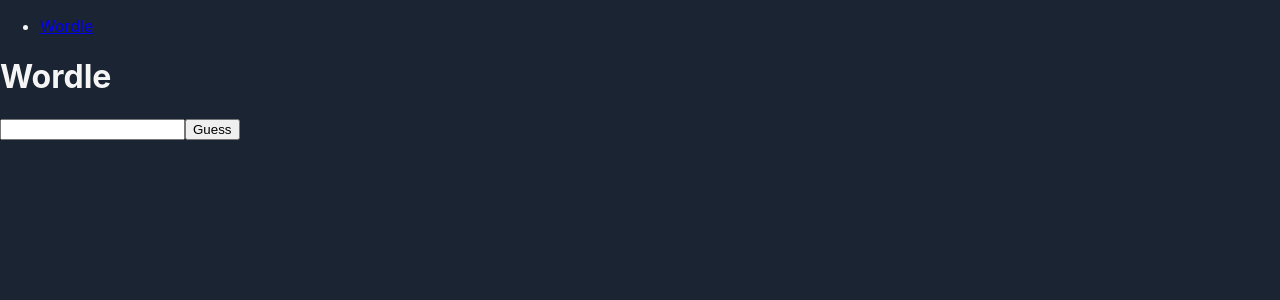
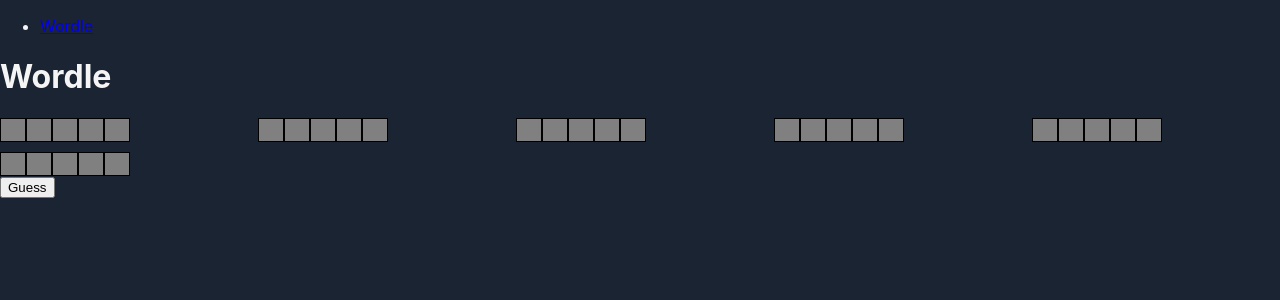
Before and after one commit to sahil-tandon/zephyr, a React (Create React App) app: page /wordle in a window 1280 px wide. Shown: the top 300 px of the page. Built offline with nearby package versions, Linux system fonts and the light colour scheme.

Commit message:
Zephyr | Now uses grid boxes for input that change color post guess submission according to letter presence/positioning in the final answer.

```diff
--- /dev/null
+++ b/src/components/Wordle.css
@@ -0,0 +1,28 @@
+.guess-grid {
+    display: grid;
+    grid-template-columns: repeat(5, 1fr);
+    gap: 10px;
+}
+
+.guess-row {
+    display: flex;
+}
+
+.guess-cell {
+    width: 20px;
+    height: 20px;
+    border: 1px solid black;
+    text-align: center;
+}
+
+.guess-cell-green {
+    background-color: green;
+}
+
+.guess-cell-yellow {
+    background-color: yellow;
+}
+
+.guess-cell-gray {
+    background-color: gray;
+}
--- a/src/components/Wordle.js
+++ b/src/components/Wordle.js
@@ -1,4 +1,5 @@
-import React, { useState, useEffect } from "react";
+import React, { useState, useEffect, useRef } from "react";
+import "./Wordle.css";
 
 const words = [
   "music",
@@ -16,10 +17,20 @@
   const [word, setWord] = useState(
     words[Math.floor(Math.random() * words.length)]
   );
-  const [guess, setGuess] = useState("");
-  const [guesses, setGuesses] = useState([]);
+  const [guesses, setGuesses] = useState(
+    Array(6).fill({ guess: "", feedback: Array(5).fill("gray") })
+  );
   const [gameOver, setGameOver] = useState(false);
   const [guessCount, setGuessCount] = useState(0);
+  const inputRefs = useRef(
+    Array(6)
+      .fill(0)
+      .map((_, i) =>
+        Array(5)
+          .fill(0)
+          .map((_, j) => React.createRef())
+      )
+  );
 
   useEffect(() => {
     setWord(words[Math.floor(Math.random() * words.length)]);
@@ -30,14 +41,18 @@
     if (gameOver) {
       return;
     }
-    const guess = event.target.elements.guess.value;
-    setGuess(guess);
+
+    const guess = inputRefs.current[guessCount]
+      .map((ref) => ref.current.value)
+      .join("");
     const feedback = guess.split("").map((g, i) => {
       if (g === word[i]) return "green";
       if (word.includes(g)) return "yellow";
       return "gray";
     });
-    setGuesses([...guesses, { guess, feedback }]);
+    setGuesses(
+      guesses.map((g, i) => (i === guessCount ? { guess, feedback } : g))
+    );
     if (guess === word) {
       setGameOver(true);
     } else {
@@ -49,26 +64,46 @@
         return newCount;
       });
     }
-    event.target.elements.guess.value = "";
   };
 
   return (
     <div>
       <h1>Wordle</h1>
       <form onSubmit={handleSubmit}>
-        <input type="text" name="guess" maxLength="5" />
+        <div className="guess-grid">
+          {guesses.map((guess, index) => (
+            <div key={index} className="guess-row">
+              {Array(5)
+                .fill(0)
+                .map((_, j) => (
+                  <input
+                    key={j}
+                    type="text"
+                    ref={inputRefs.current[index][j]}
+                    maxLength="1"
+                    disabled={index !== guessCount || gameOver}
+                    className={`guess-cell guess-cell-${guess.feedback[j]}`}
+                    value={guess.guess[j] || ""}
+                    onChange={(e) => {
+                      const newGuesses = [...guesses];
+                      newGuesses[index].guess =
+                        newGuesses[index].guess.substr(0, j) +
+                        e.target.value +
+                        newGuesses[index].guess.substr(j + 1);
+                      setGuesses(newGuesses);
+                    }}
+                  />
+                ))}
+            </div>
+          ))}
+        </div>
         <button type="submit">Guess</button>
       </form>
-      {guesses.map((guess, index) => (
-        <p key={index}>
-          {guess.guess.split("").map((g, i) => (
-            <span key={i} style={{ color: guess.feedback[i] }}>
-              {g}
-            </span>
-          ))}
+      {gameOver && (
+        <p>
+          You {guesses[guesses.length - 1].guess === word ? "won" : "lost"}!
         </p>
-      ))}
-      {gameOver && <p>You {guess === word ? "won" : "lost"}!</p>}
+      )}
     </div>
   );
 }
```
